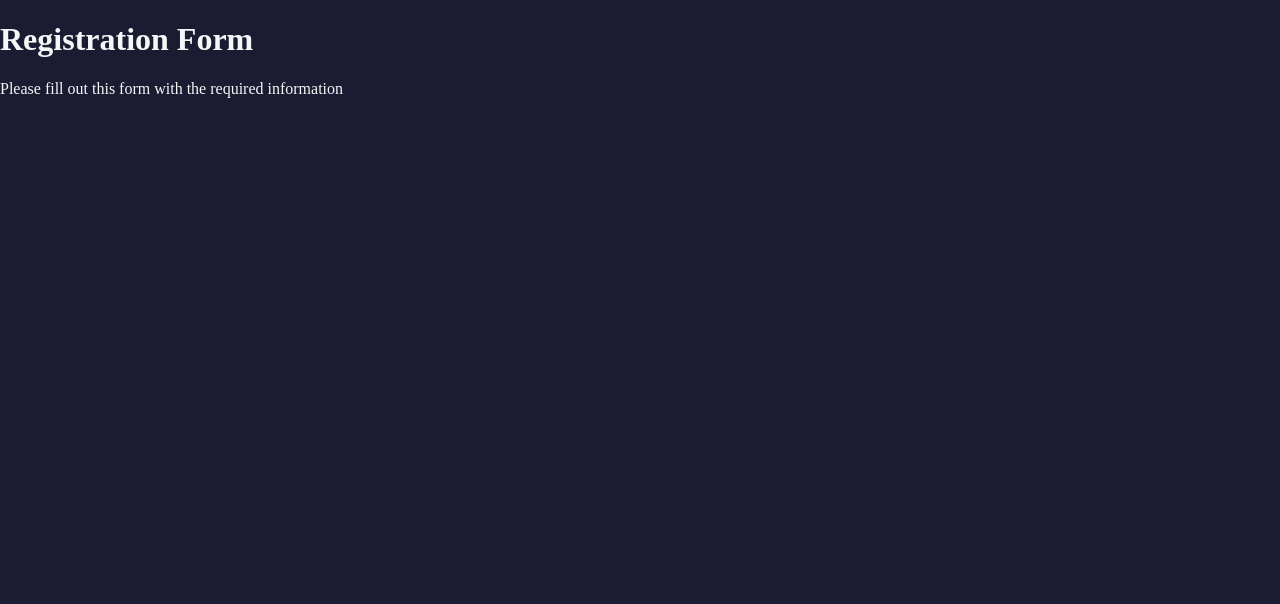
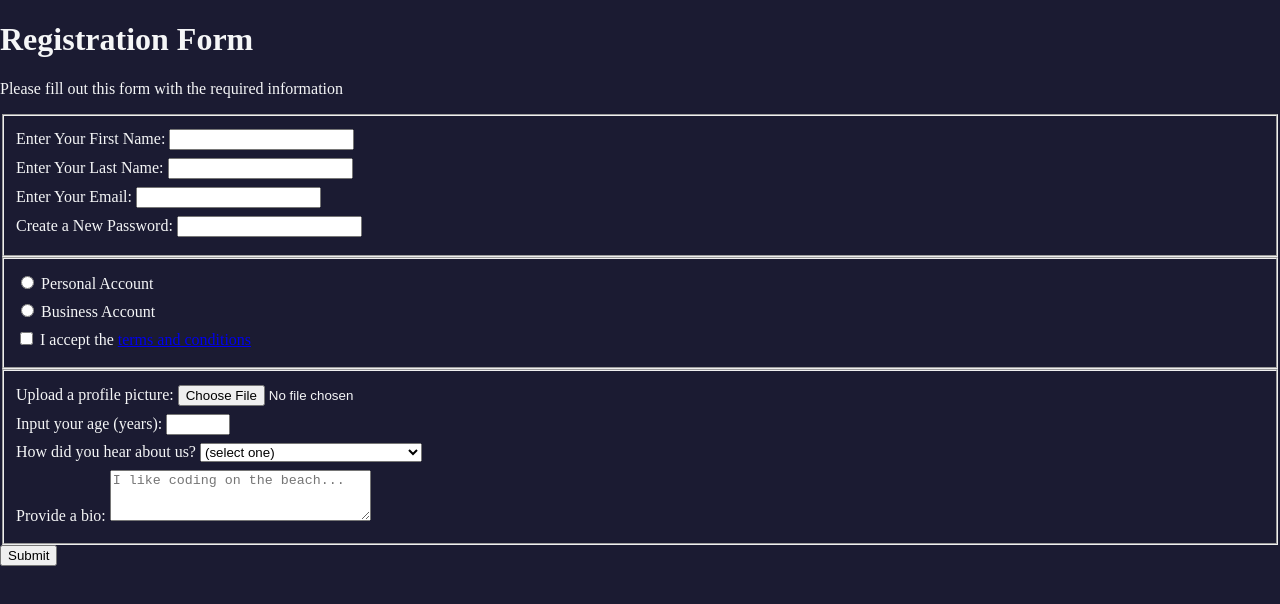
Before and after one commit to 0xMatiz/freeCodeCamp, a plain HTML site: page 01-newResponsiveWebDesign/04-registrationForm/registrationForm.html in a window 1280 px wide. Drawn offline with Linux system fonts and the light colour scheme.

Commit message:
update
step 42 on going

```diff
--- a/01-newResponsiveWebDesign/04-registrationForm/registrationForm.html
+++ b/01-newResponsiveWebDesign/04-registrationForm/registrationForm.html
@@ -8,6 +8,36 @@
   <body>
     <h1>Registration Form</h1>
     <p>Please fill out this form with the required information</p>
-
+    <form method="post" action='https://register-demo.freecodecamp.org'>
+        <fieldset>
+          <label for="first-name">Enter Your First Name: <input id="first-name" type="text" required /></label>
+          <label for="last-name">Enter Your Last Name: <input id="last-name" type="text" required /></label>
+          <label for="email">Enter Your Email: <input id="email" type="email" required /></label>
+          <label for="new-password">Create a New Password: <input id="new-password" type="password" pattern="[a-z0-5]{8,}" required /></label>
+        </fieldset>
+        <fieldset>
+          <label for="personal-account"><input id="personal-account" type="radio" name="account-type" /> Personal Account</label>
+          <label for="business-account"><input id="business-account" type="radio" name="account-type" /> Business Account</label>
+          <label for="terms-and-conditions"><input id="terms-and-conditions" type="checkbox" required /> I accept the <a href="https://www.freecodecamp.org/news/terms-of-service/">terms and conditions</a>
+          </label>
+      </fieldset>
+      <fieldset>
+        <label for="profile-picture">Upload a profile picture: <input id="profile-picture" type="file"/></label>
+        <label for="age">Input your age (years): <input id="age" type="number" min="13" max="120" /></label>
+        <label for="referrer">How did you hear about us?
+          <select id="referrer">
+            <option value="">(select one)</option>
+            <option value="1">freeCodeCamp News</option>
+            <option value="2">freeCodeCamp YouTube Channel</option>
+            <option value="3">freeCodeCamp Forum</option>
+            <option value="4">Other</option>
+          </select>
+        </label>
+        <label for="bio">Provide a bio:
+          <textarea id ="bio" rows="3" cols="30" placeholder="I like coding on the beach..."></textarea>
+        </label>
+      </fieldset>
+      <input type="submit" value="Submit" />
+    </form>
   </body>
 </html>
--- a/01-newResponsiveWebDesign/04-registrationForm/styles.css
+++ b/01-newResponsiveWebDesign/04-registrationForm/styles.css
@@ -5,3 +5,8 @@ body {
   background-color: #1b1b32;
   color: #f5f6f7;
 }
+
+label {
+  display: block;
+  margin: 0.5rem 0;
+}
```
Lines whose indentation alone changed are shown as unchanged.
